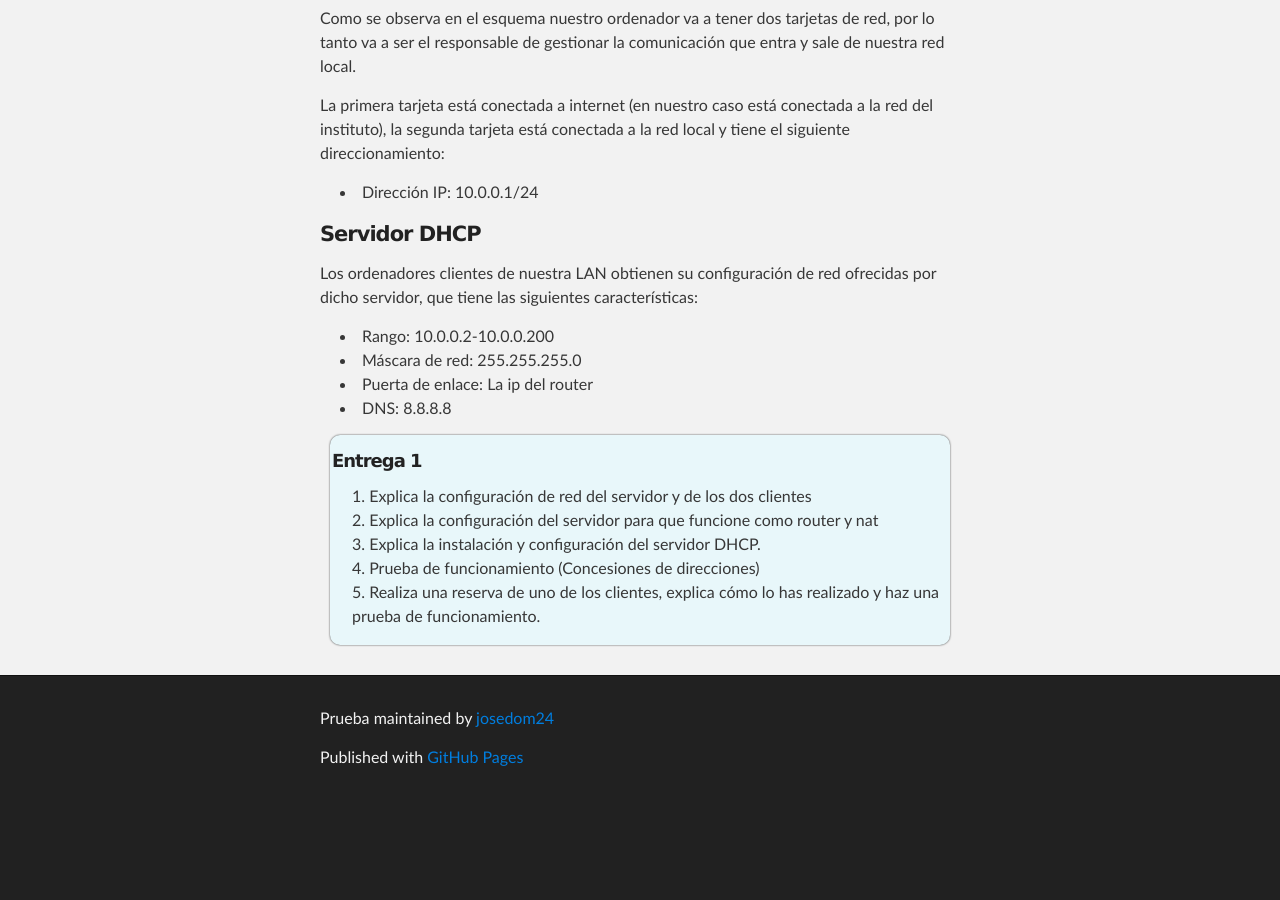
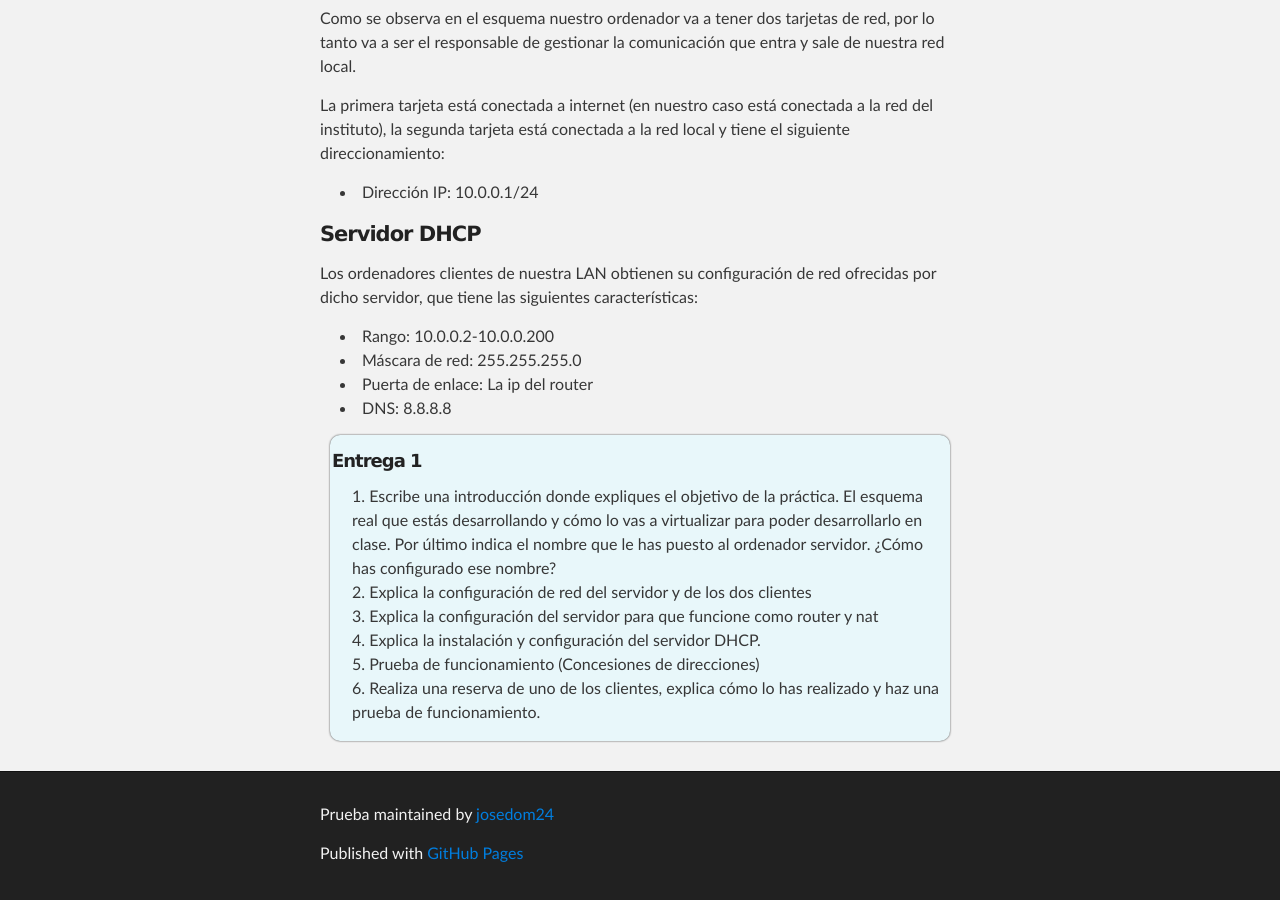
Before and after one commit to josedom24/josedom24.github.io, a Jekyll site: the page built from mod/serviciosgm/proyecto1.md, in a window 1280 px wide and 900 px high, scrolled down 1051 px. Built offline with Jekyll 4.4.1, drawn with Linux system fonts in a browser that asks for light colours; before the commit the page ends 1855 px from its top, so only the background shows below that.

Commit message:
proyecto 1

```diff
--- a/mod/serviciosgm/proyecto1.md
+++ b/mod/serviciosgm/proyecto1.md
@@ -41,6 +41,7 @@ Los ordenadores clientes de nuestra LAN obtienen su configuración de red ofreci
 
 <div class='ejercicios' markdown='1'>
 ##### **Entrega 1**
+1. Escribe una introducción donde expliques el objetivo de la práctica. El esquema real que estás desarrollando y cómo lo vas a virtualizar para poder desarrollarlo en clase. Por último indica el nombre que le has puesto al ordenador servidor. ¿Cómo has configurado ese nombre?
 2. Explica la configuración de red del servidor y de los dos clientes
 3. Explica la configuración del servidor para que funcione como router y nat
 4. Explica la instalación y configuración del servidor DHCP.
```
